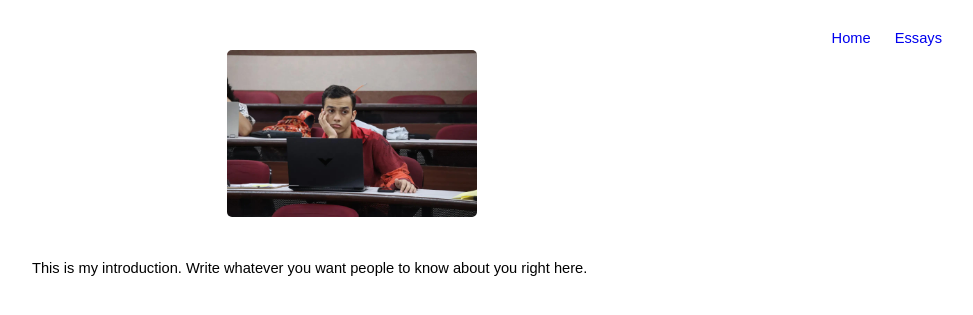
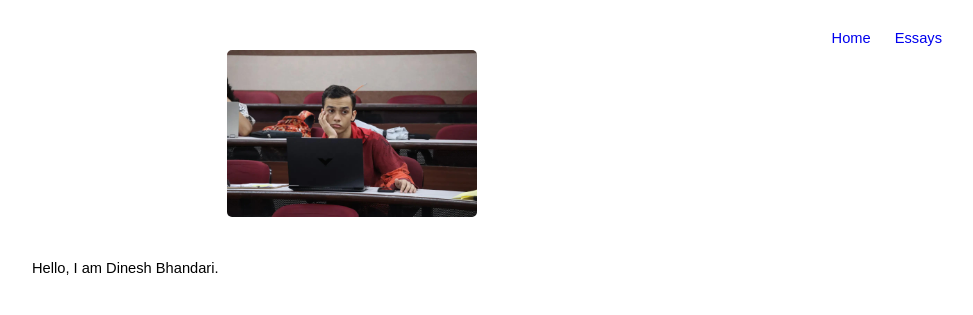
Before and after one commit to brokedineshbhandari/brokedineshbhandari.github.io, a Jekyll site: the page built from index.html, in a window 1280 px wide. Shown: the top 315 px of the page, without its empty margins (288-1261 px from the left). Built offline with Jekyll 4.4.1, drawn with Linux system fonts in a browser that asks for light colours.

Commit message:
Update index.html

```diff
--- a/index.html
+++ b/index.html
@@ -17,4 +17,4 @@ title: Home
     <img src="profile.jpeg" alt="My Picture">
 </div>
 
-<p>This is my introduction. Write whatever you want people to know about you right here.</p>
+<p>Hello, I am Dinesh Bhandari.</p>
```
